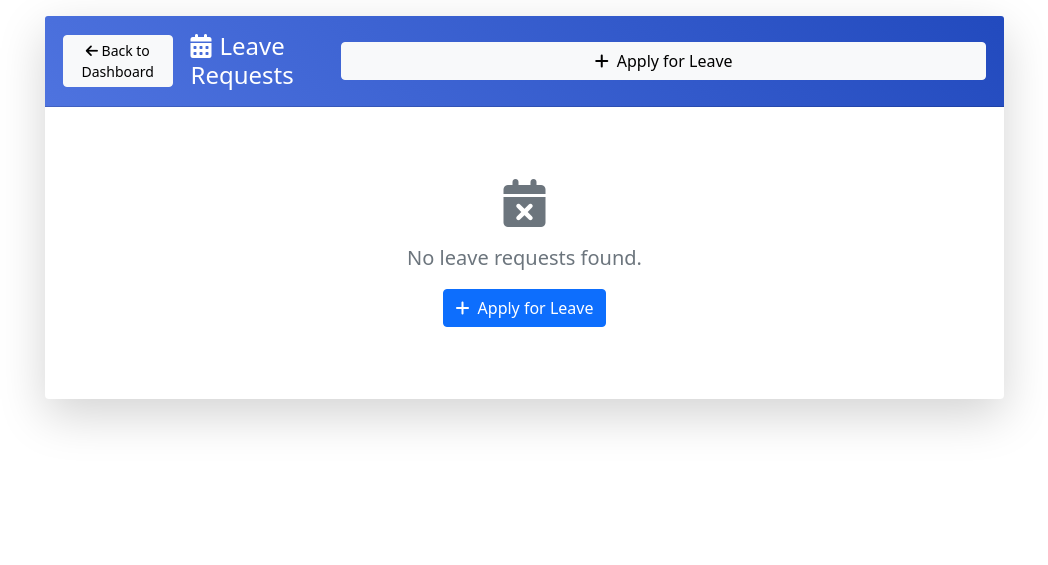
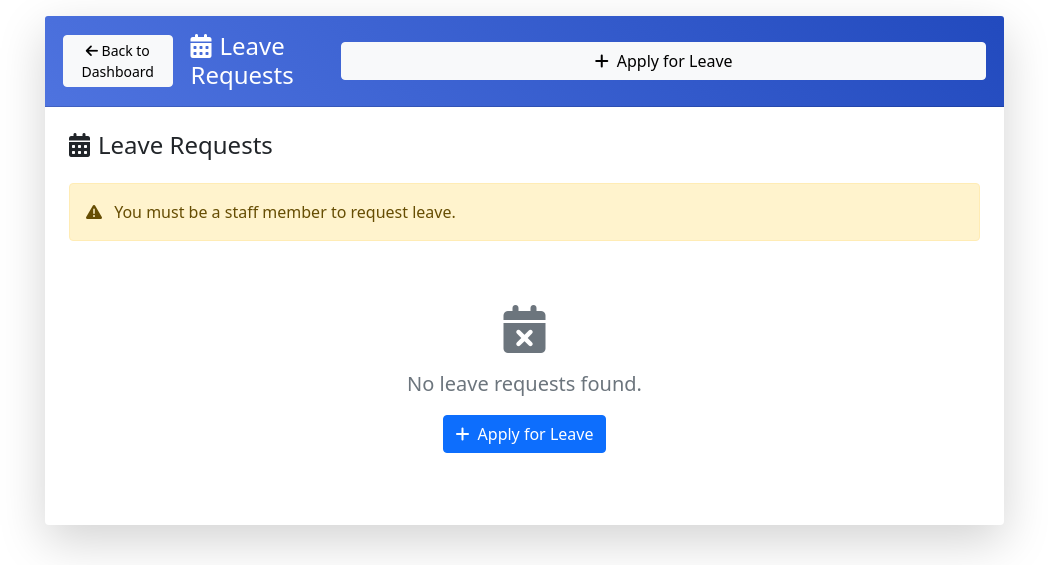
Before and after one commit to mushfiq1998/library-management-system-with-django-psql, a Django app: page /staff/leaves/ in a window 1280 px wide. Shown: the part 112-677 px from the top of the page, without its empty margins (228-1276 px from the left). Run offline with Django 4.2, Linux system fonts and the light colour scheme; the visitor is signed in with stand-in values (Sample User, id 1); data that the repository does not hold is empty.

Commit message:
Update staff management

```diff
--- a/staff_management/templates/staff_management/leave_list.html
+++ b/staff_management/templates/staff_management/leave_list.html
@@ -23,13 +23,31 @@
         </div>
 
         <div class="card-body p-3 p-md-4">
+            <div class="d-flex justify-content-between align-items-center mb-4">
+                <h2 class="h4 mb-0">
+                    <i class="fas fa-calendar-alt me-2"></i>Leave Requests
+                </h2>
+                {% if user.staff_profile %}
+                <a href="{% url 'staff:leave_create' %}" class="btn btn-primary">
+                    <i class="fas fa-plus me-2"></i>Apply for Leave
+                </a>
+                {% endif %}
+            </div>
+
             {% if messages %}
                 {% for message in messages %}
                     <div class="alert alert-{{ message.tags }} alert-dismissible fade show" role="alert">
                         {{ message }}
-                        <button type="button" class="btn-close" data-bs-dismiss="alert" aria-label="Close"></button>
+                        <button type="button" class="btn-close" data-bs-dismiss="alert"></button>
                     </div>
                 {% endfor %}
+            {% endif %}
+
+            {% if not user.staff_profile %}
+                <div class="alert alert-warning">
+                    <i class="fas fa-exclamation-triangle me-2"></i>
+                    You must be a staff member to request leave.
+                </div>
             {% endif %}
 
             {% if leaves %}
--- a/staff_management/templates/staff_management/staff_member_list.html
+++ b/staff_management/templates/staff_management/staff_member_list.html
@@ -120,6 +120,11 @@
                                            title="Delete">
                                             <i class="fas fa-trash"></i>
                                         </a>
+                                        <a href="{% url 'staff:update_staff_role' pk=staff.pk %}"
+                                           class="btn btn-sm btn-secondary"
+                                           title="Update Role">
+                                            <i class="fas fa-sync"></i>
+                                        </a>
                                     </div>
                                 </td>
                             </tr>
--- a/staff_management/urls.py
+++ b/staff_management/urls.py
@@ -16,6 +16,7 @@ urlpatterns = [
     path('members/<int:pk>/', views.staff_member_detail, name='staff_member_detail'),
     path('members/<int:pk>/edit/', views.staff_member_edit, name='staff_member_edit'),
     path('members/<int:pk>/delete/', views.staff_member_delete, name='staff_member_delete'),
+    path('members/<int:pk>/update-role/', views.update_staff_role, name='update_staff_role'),
 
     # Leave Management URLs
     path('leaves/', views.leave_list, name='leave_list'),
--- a/staff_management/views.py
+++ b/staff_management/views.py
@@ -148,7 +148,8 @@ def staff_member_detail(request, pk):
     context = {
         'staff_member': staff_member,
         'recent_leaves': leaves,
-        'recent_attendance': attendance
+        'recent_attendance': attendance,
+        'user_role': staff_member.user.role
     }
     return render(request, 'staff_management/staff_member_detail.html', context)
 
@@ -195,26 +196,41 @@ def leave_list(request):
 
 @login_required
 def leave_create(request):
+    # Add debugging messages
+    messages.info(request, f"Current user role: {request.user.role}")
+
     try:
-        staff_member = request.user.staff_profile
-    except StaffMember.DoesNotExist:
-        messages.error(request, 'You must be a staff member to request leave.')
-        return redirect('dashboard')
+        staff_profile = request.user.staff_profile
+        messages.info(request, f"Staff profile found: {staff_profile.employee_id}")
+    except (AttributeError, StaffMember.DoesNotExist):
+        messages.error(request, 'Staff profile not found. Please contact an administrator.')
+        return redirect('staff:leave_list')
+
+    # Check if user is a staff member
+    if request.user.role != 'STAFF':
+        messages.error(request, f'You must be a staff member to request leave. Current role: {request.user.role}')
+        return redirect('staff:leave_list')
 
     if request.method == 'POST':
         form = LeaveForm(request.POST)
         if form.is_valid():
             leave = form.save(commit=False)
-            leave.staff_member = staff_member
+            leave.staff_member = staff_profile
             leave.save()
             messages.success(request, 'Leave request submitted successfully.')
             return redirect('staff:leave_list')
     else:
-        form = LeaveForm()
+        initial_data = {'staff_member': staff_profile}
+        form = LeaveForm(initial=initial_data)
+
+        if 'staff_member' in form.fields:
+            form.fields['staff_member'].widget = forms.HiddenInput()
+            form.fields['staff_member'].initial = staff_profile
 
     return render(request, 'staff_management/leave_form.html', {
         'form': form,
-        'action': 'Create'
+        'action': 'Create',
+        'staff_member': staff_profile
     })
 
 @login_required
@@ -393,3 +409,12 @@ def attendance_delete(request, pk):
     return render(request, 'staff_management/attendance_confirm_delete.html', {
         'attendance': attendance
     })
+
+@login_required
+@user_passes_test(is_admin_or_librarian)
+def update_staff_role(request, pk):
+    staff_member = get_object_or_404(StaffMember, pk=pk)
+    staff_member.user.role = 'STAFF'
+    staff_member.user.save()
+    messages.success(request, f'Updated role for {staff_member.user.get_full_name()} to STAFF')
+    return redirect('staff:staff_member_list')
```
Also changed, not shown: staff_management/forms.py (+21 -5 lines), staff_management/management/commands/update_staff_roles.py (added, +21 -0 lines), staff_management/management/commands/verify_staff_roles.py (added, +17 -0 lines).
